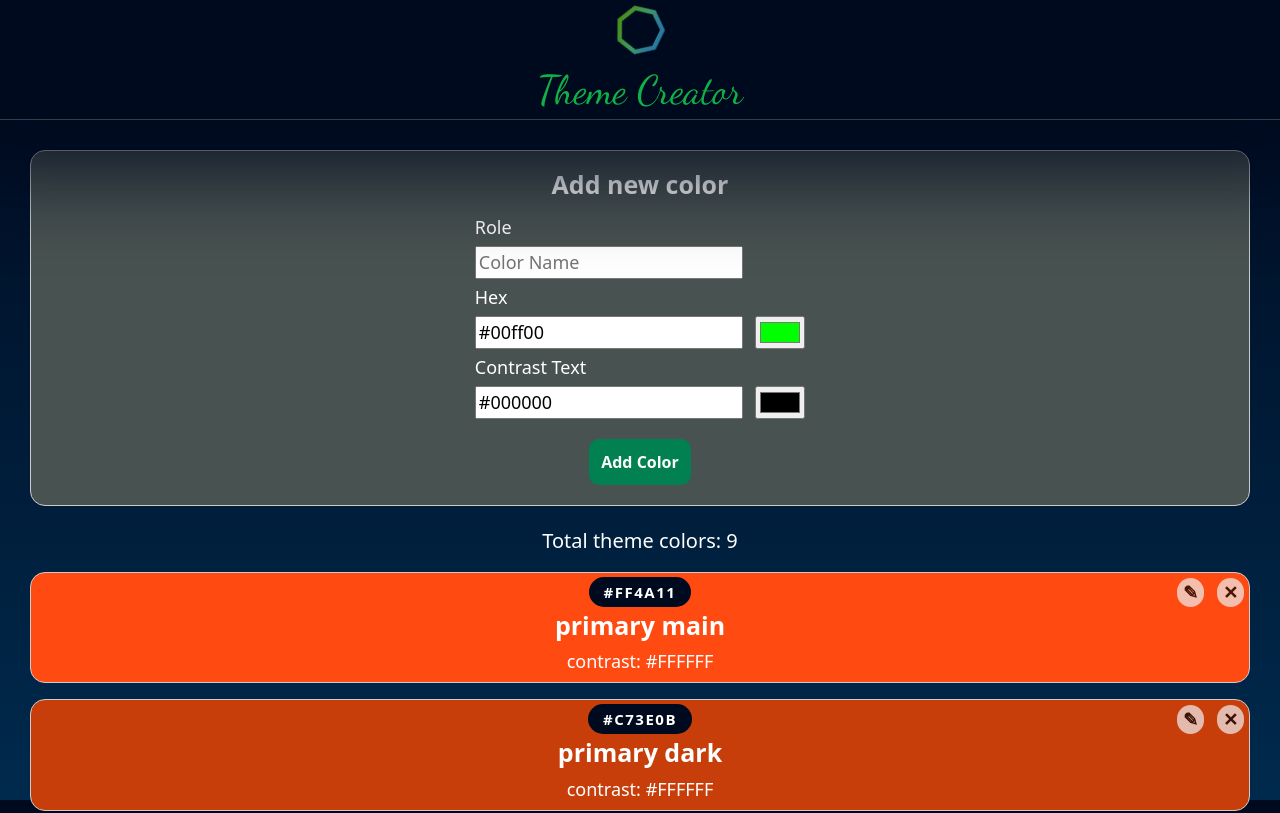
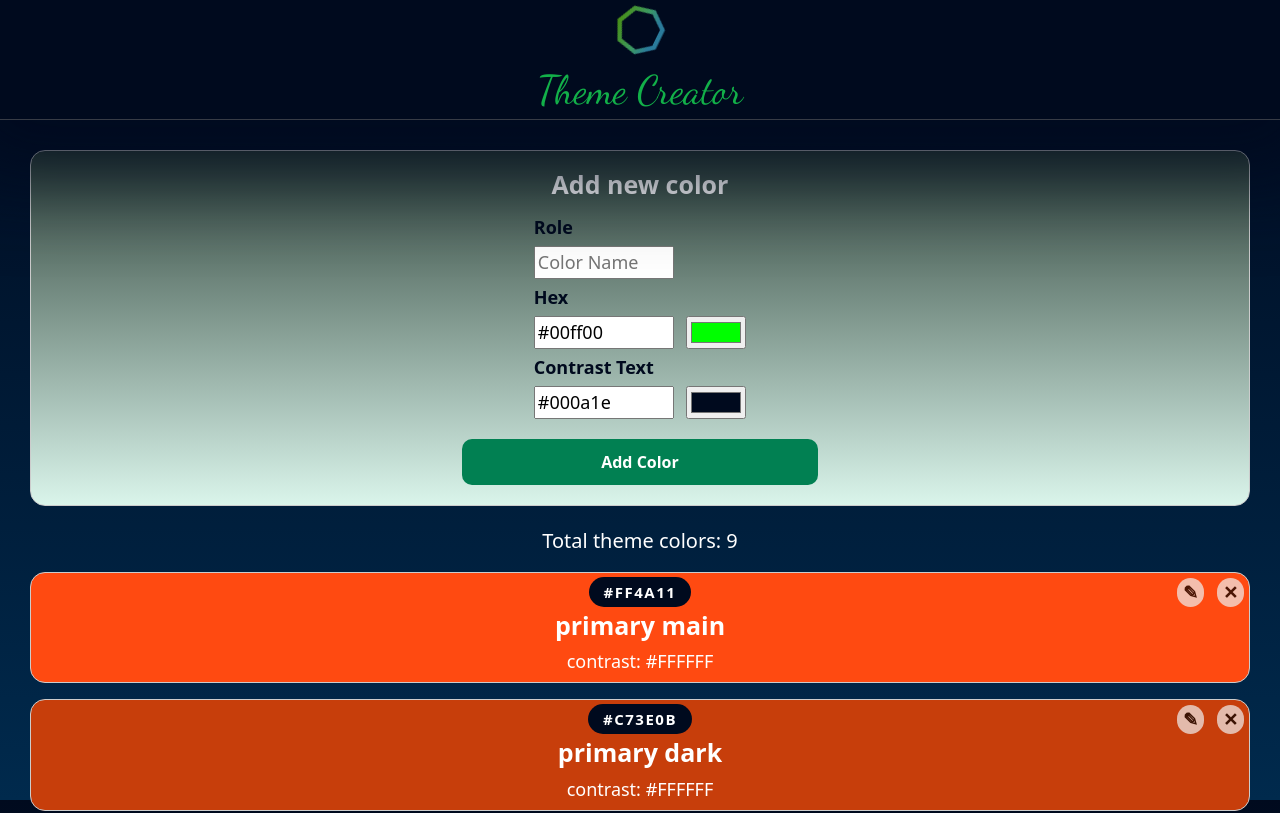
Before and after one commit to uxbyweng/hexachrome, a React (Vite) app: page / in a window 1280 px wide. Shown: the top 813 px of the page. Built offline with nearby package versions, Linux system fonts and the light colour scheme.

Commit message:
fix(form): update input margins

```diff
--- a/src/App.jsx
+++ b/src/App.jsx
@@ -81,7 +81,7 @@ function App() {
             <Header />
             <main>
                 {activeEditId === null && (
-                    <section className="form">
+                    <section>
                         <ColorForm onAddColor={handleAddColor} isEditMode={false} />
                     </section>
                 )}
--- a/src/Components/ColorForm/ColorForm.css
+++ b/src/Components/ColorForm/ColorForm.css
@@ -4,13 +4,15 @@
     flex-direction: column;
     justify-content: center;
     align-items: center;
-    background: #485250;
+    background: #30453c;
+    background: linear-gradient(180deg, rgba(48, 69, 60, 1) 0%, rgba(218, 245, 235, 1) 100%);
     border: 1px solid #ccc;
     border-radius: 15px;
     margin: 10px;
     padding: 15px;
 }
-form[data-js="edit-color-form"] {
+form.form[data-js="edit-color-form"] {
+    background: white;
     padding: 15px;
 }
 .form__group {
@@ -20,6 +22,16 @@ form[data-js="edit-color-form"] {
     flex-direction: column;
     justify-content: center;
     gap: 0.5rem;
+}
+.form__group label {
+    color: #000a1e;
+    font-weight: 700;
+}
+.form__group input {
+    width: 14rem;
+}
+.form__group input.color-picker {
+    width: 6rem;
 }
 .form__group--picker {
     display: flex;
--- a/src/Components/ColorForm/ColorForm.jsx
+++ b/src/Components/ColorForm/ColorForm.jsx
@@ -5,7 +5,7 @@ import ColorInput from "../ColorInput/ColorInput";
 import { uid } from "uid";
 import { useState } from "react";
 
-export default function ColorForm({ onAddColor, onUpdateColor, isEditMode, initialData = { role: "Color Name", hex: "#00ff00", contrastText: "#000000" } }) {
+export default function ColorForm({ onAddColor, onUpdateColor, isEditMode, initialData = { role: "Color Name", hex: "#00ff00", contrastText: "#000a1e" } }) {
     function handleSubmit(event) {
         event.preventDefault();
 
@@ -32,11 +32,11 @@ export default function ColorForm({ onAddColor, onUpdateColor, isEditMode, initi
     }
 
     const formId = isEditMode ? "edit-color-form" : "add-color-form";
-    const headline = isEditMode ? "Update color" : "Add new color";
+    const headline = isEditMode ? "Edit color" : "Add new color";
     const buttonText = isEditMode ? "Update Color" : "Add Color";
 
     return (
-        <form data-js={formId} onSubmit={handleSubmit}>
+        <form className="form" data-js={formId} onSubmit={handleSubmit}>
             {isEditMode ? <p className="edit-color-form__headline">{headline}</p> : <h2>{headline}</h2>}
 
             <div className="form__group">
```
